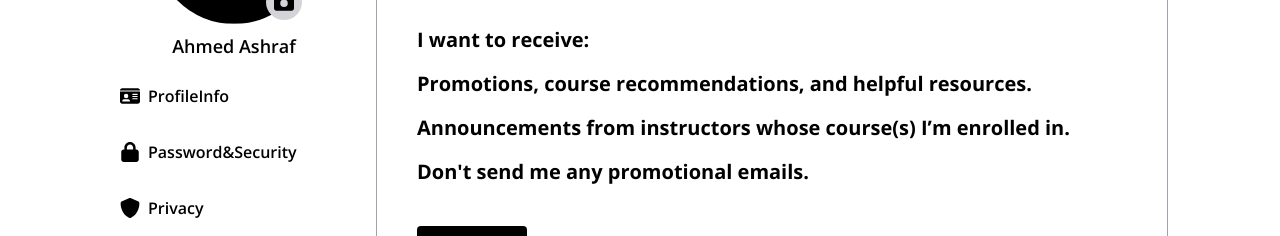
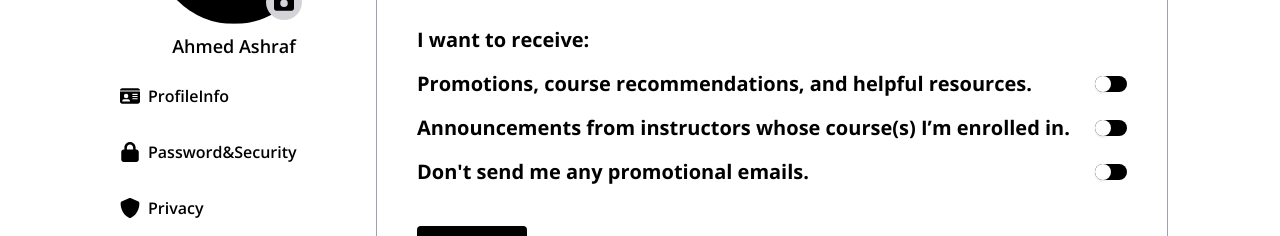
Before and after one commit to FrontEndDevo/NeuraLearnAcademy, a React (Vite) app: page /profile/Notification in a window 1280 px wide. Shown: the part 216-452 px from the top of the page. Built offline with nearby package versions, Linux system fonts and the light colour scheme.

Commit message:
Add Switch component  to Notification Preferences

```diff
--- a/src/pages/ProfileNotificationPage.jsx
+++ b/src/pages/ProfileNotificationPage.jsx
@@ -1,4 +1,5 @@
 import ProfileHeader from "../shared/ProfileHeader";
+import SwitchComponent from "../shared/SwitichComponent";
 /* eslint-disable */
 const ProfileNotificationPage = () => {
   const title = "Notifications";
@@ -9,13 +10,19 @@ const ProfileNotificationPage = () => {
       <ProfileHeader title={title} description={description} />
       <div className="px-3 py-8 font-bold leading-8 md:px-5 lg:px-10 md:text-xl">
         <h3 className="mb-4">I want to receive:</h3>
-        <p className="mb-4">
-          Promotions, course recommendations, and helpful resources.
-        </p>
-        <p className="mb-4">
-          Announcements from instructors whose course(s) I’m enrolled in.
-        </p>
-        <p className="mb-4">Don't send me any promotional emails.</p>
+        <div className="flex items-center justify-between mb-4">
+          <p>Promotions, course recommendations, and helpful resources.</p>
+          <SwitchComponent />
+        </div>
+        <div className="flex items-center justify-between mb-4">
+          <p>Announcements from instructors whose course(s) I’m enrolled in.</p>
+          <SwitchComponent />
+        </div>
+        <div className="flex items-center justify-between mb-4">
+          <p>Don't send me any promotional emails.</p>
+          <SwitchComponent />
+        </div>
+
         <button className="px-8 py-3 mt-6 text-white bg-black rounded">
           Save
         </button>
--- /dev/null
+++ b/src/shared/SwitichComponent.jsx
@@ -0,0 +1,36 @@
+import { useState } from "react";
+
+function SwitchComponent() {
+  const [isChecked, setIsChecked] = useState(false);
+
+  const toggleSwitch = () => {
+    setIsChecked(!isChecked);
+  };
+
+  return (
+    <div>
+      <label className="flex items-center cursor-pointer">
+        <div className="relative">
+          <input
+            type="checkbox"
+            checked={isChecked}
+            onChange={toggleSwitch}
+            className="sr-only"
+          />
+          <div
+            className={`w-8 h-4 px-2  rounded-full shadow-inner ${
+              isChecked ? "bg-blue-700" : "bg-black"
+            }`}
+          ></div>
+          <div
+            className={`toggle__dot absolute w-4 h-4 bg-white rounded-full shadow inset-y-0 left-0 transform transition-transform ${
+              isChecked ? "translate-x-full toggle__dot--checked" : ""
+            }`}
+          ></div>
+        </div>
+      </label>
+    </div>
+  );
+}
+
+export default SwitchComponent;
```
